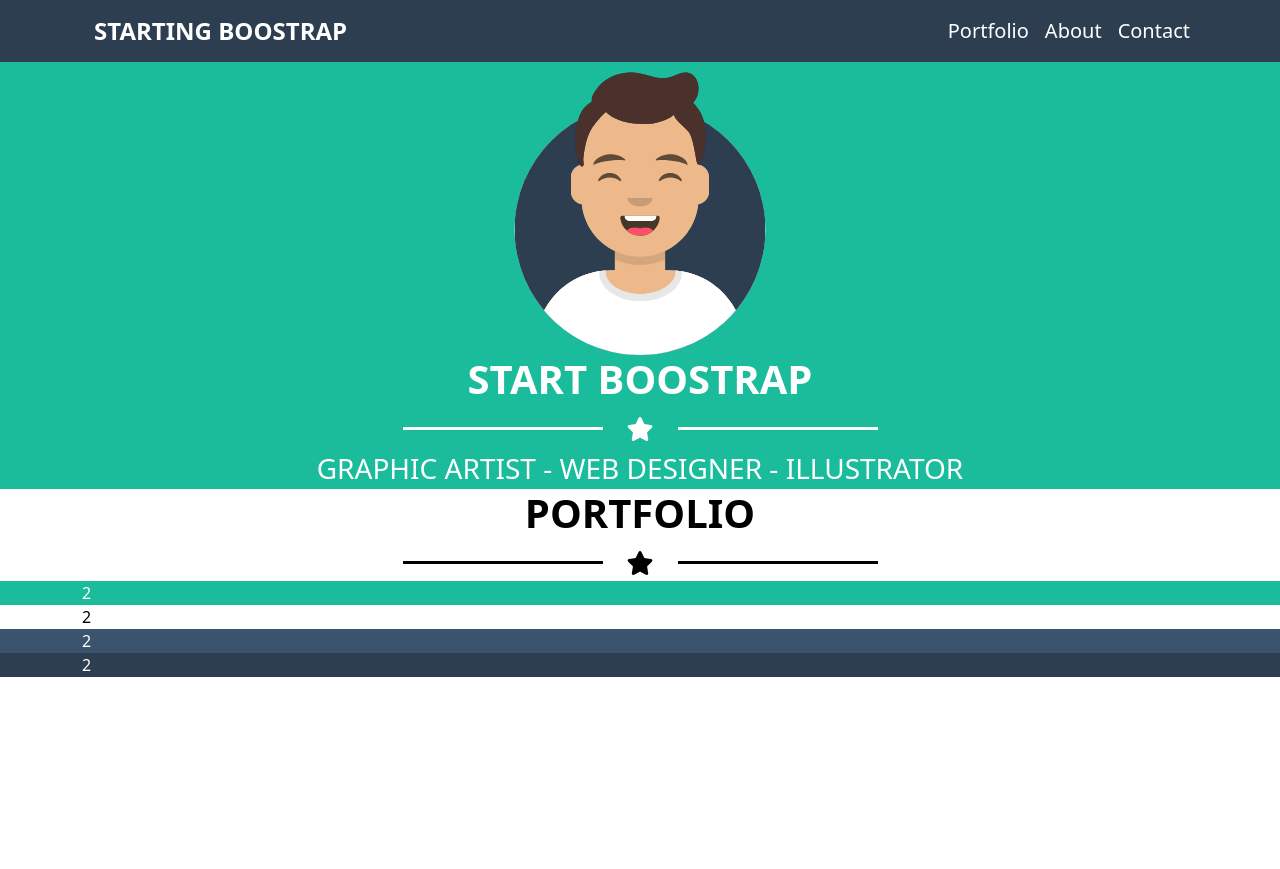
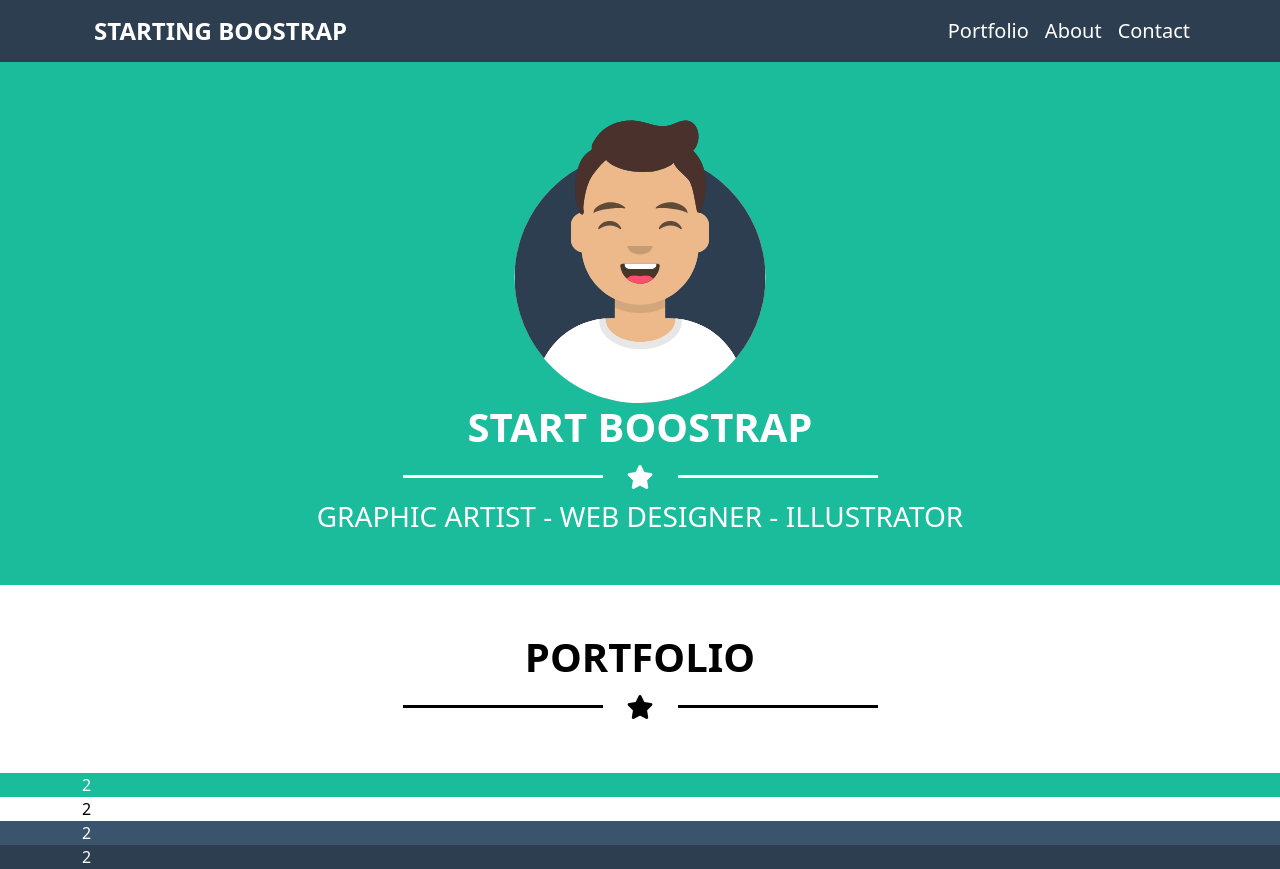
Before and after one commit to GiuseppeIndomenico/html-css-bootstrap-freelancer, a plain HTML site: page index.html in a window 1280 px wide. Before the commit the page ends 800 px from the top, so only its background shows below. Drawn offline with nearby package versions, Linux system fonts and the light colour scheme.

Commit message:
add p-5 container

```diff
--- a/index.html
+++ b/index.html
@@ -51,7 +51,7 @@
     <main>
 
         <section id="hero">
-            <div class="container">
+            <div class="container p-5">
                 <div class="row">
                     <div class="col-12 gi-box mx-auto">
                         <img class="rounded mx-auto d-block" src="./img/avatar.svg" alt="">
@@ -75,7 +75,7 @@
             </div>
         </section>
         <section id="portfolio">
-            <div class="container"> <h1 class="text-uppercase text-center fs-1 fw-bold">portfolio</h1>
+            <div class="container p-5"> <h1 class="text-uppercase text-center fs-1 fw-bold">portfolio</h1>
                 <div class="d-flex justify-content-center align-items-center">
                     <div class="hr-star">
                         <hr class="border-3">
```
